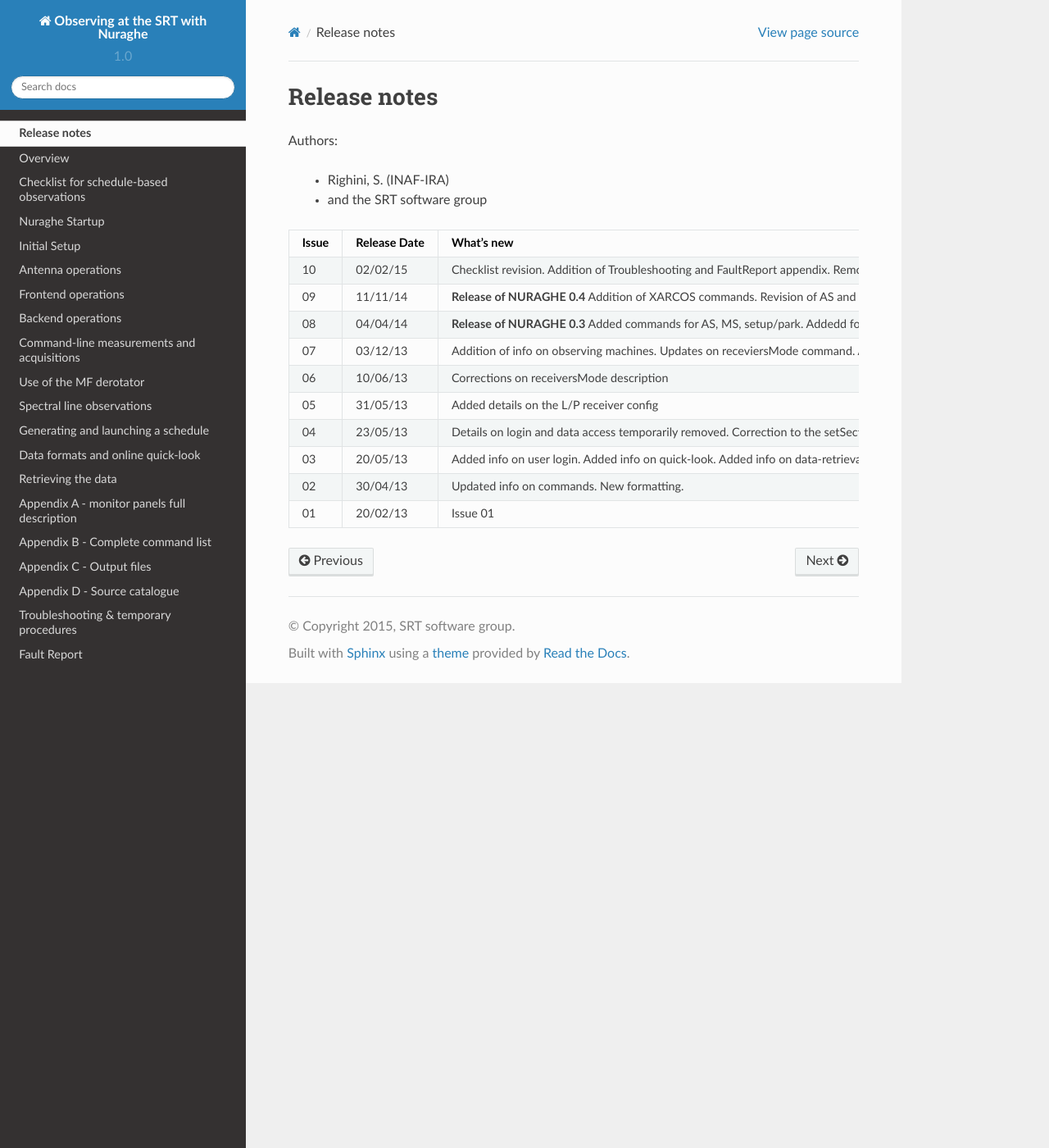
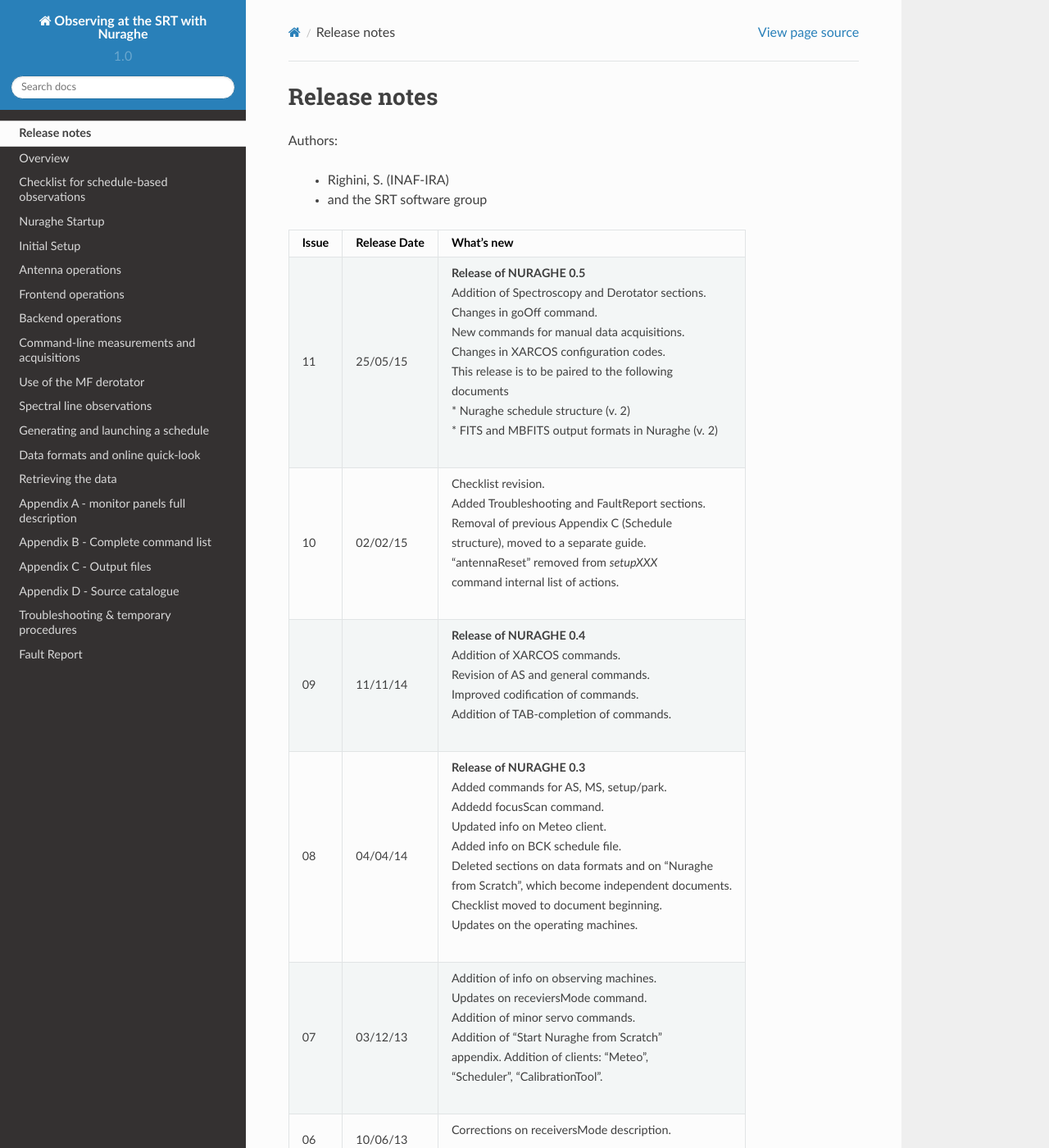
Before and after one commit to discos/doc, a Sphinx documentation site: the page built from user/srt/source/ReleaseNotes.rst, in a window 1280 px wide and 1400 px high. Shown: the whole window at 82% size. Built offline with Sphinx 7.4.7 and the Read the Docs theme 2.0.0, drawn with Linux system fonts in a browser that asks for light colours; some of the changed text lies outside the part shown.

Commit message:
Update of complete command list and of release notes.
Plus minor formal corrections in other pages.

```diff
--- a/user/srt/source/Command-line.rst
+++ b/user/srt/source/Command-line.rst
@@ -185,7 +185,7 @@
 
     > chooseRecorder=MANAGEMENT/FitsZilla
     > track=3c123
-    > goOff=HOR,3.0
+    > goOff=HOR,5
     > waitOnSource
     > tsys
     > azelOffsets=0.0d,0.0d
--- a/user/srt/source/ReleaseNotes.rst
+++ b/user/srt/source/ReleaseNotes.rst
@@ -8,57 +8,65 @@
 	* and the SRT software group
 
 
-===========  =========== =========================================
+===========  =========== =====================================================
 Issue	     Release     What’s
-	     Date        new
-===========  =========== =========================================
-10           02/02/15    Checklist revision. Addition of
-                         Troubleshooting and FaultReport appendix.
-                         Removal of previous Appendix C (Schedule
-                         structure), moved to a separate guide.
-                         “antennaReset” removed from *setupXXX*
-                         command internal list of actions.
------------  ----------- -----------------------------------------
-09           11/11/14    **Release of NURAGHE 0.4**
-                         Addition of XARCOS commands.
-                         Revision of AS and general commands.
-                         Improved codification of commands.
-                         Addition of TAB-completion of commands.
------------  ----------- -----------------------------------------
-08           04/04/14    **Release of NURAGHE 0.3**
-                         Added commands for AS, MS, setup/park.
-                         Addedd focusScan command.
-                         Updated info on Meteo client.
-                         Added info on BCK schedule file.
-                         Deleted sections on data formats and on
-                         “Nuraghe from Scratch”, which become
-                         independent documents.
-                         Checklist moved to document beginning.
-                         Updates on operating machines.
------------  ----------- -----------------------------------------
-07           03/12/13    Addition of info on observing machines.
-                         Updates on receviersMode command.
-                         Addition of minor servo commands.
-                         Addition of “Start Nuraghe from Scratch”
-                         appendix. Addition of clients: “Meteo”,
-                         “Scheduler”, “CalibrationTool”.
------------  ----------- -----------------------------------------
-06           10/06/13    Corrections on receiversMode description
------------  ----------- -----------------------------------------
-05           31/05/13    Added details on the L/P receiver config
------------  ----------- -----------------------------------------
-04           23/05/13    Details on login and data access
-                         temporarily removed. Correction to the
-                         setSection command description.
-                         Correction and more info on data
-                         quick-look
------------  ----------- -----------------------------------------
-03           20/05/13    Added info on user login. Added info on
-                         quick-look. Added info on data-retrieval.
-                         Description of OTFC scanning option.
-                         Addition of system calibrator catalogue.
------------  ----------- -----------------------------------------
-02           30/04/13    Updated info on commands. New formatting.
------------  ----------- -----------------------------------------
-01           20/02/13    Issue 01
-===========  =========== =========================================
+             Date        new
+===========  =========== =====================================================
+11           25/05/15    | **Release of NURAGHE 0.5**
+                         | Addition of Spectroscopy and Derotator sections.
+                         | Changes in goOff command.
+                         | New commands for manual data acquisitions.
+                         | Changes in XARCOS configuration codes.
+                         | This release is to be paired to the following
+                         | documents
+                         | * Nuraghe schedule structure (v. 2)
+                         | * FITS and MBFITS output formats in Nuraghe (v. 2)
+-----------  ----------- -----------------------------------------------------
+10           02/02/15    | Checklist revision.
+                         | Added Troubleshooting and FaultReport sections.
+                         | Removal of previous Appendix C (Schedule
+                         | structure), moved to a separate guide.
+                         | “antennaReset” removed from *setupXXX*
+                         | command internal list of actions.
+-----------  ----------- -----------------------------------------------------
+09           11/11/14    | **Release of NURAGHE 0.4**
+                         | Addition of XARCOS commands.
+                         | Revision of AS and general commands.
+                         | Improved codification of commands.
+                         | Addition of TAB-completion of commands.
+-----------  ----------- -----------------------------------------------------
+08           04/04/14    | **Release of NURAGHE 0.3**
+                         | Added commands for AS, MS, setup/park.
+                         | Addedd focusScan command.
+                         | Updated info on Meteo client.
+                         | Added info on BCK schedule file.
+                         | Deleted sections on data formats and on “Nuraghe
+                         | from Scratch”, which become independent documents.
+                         | Checklist moved to document beginning.
+                         | Updates on the operating machines.
+-----------  ----------- -----------------------------------------------------
+07           03/12/13    | Addition of info on observing machines.
+                         | Updates on receviersMode command.
+                         | Addition of minor servo commands.
+                         | Addition of “Start Nuraghe from Scratch”
+                         | appendix. Addition of clients: “Meteo”,
+                         | “Scheduler”, “CalibrationTool”.
+-----------  ----------- -----------------------------------------------------
+06           10/06/13    | Corrections on receiversMode description.
+-----------  ----------- -----------------------------------------------------
+05           31/05/13    | Added details on the L/P receiver configurations.
+-----------  ----------- -----------------------------------------------------
+04           23/05/13    | Details on login and data access temporarily removed
+                         | Correction to the setSection command description.
+                         | Correction and more info on data quick-look
+-----------  ----------- -----------------------------------------------------
+03           20/05/13    | Added info on user login.
+                         | Added info on quick-look.
+                         | Added info on data-retrieval.
+                         | Description of OTFC scanning option.
+                         | Addition of system calibrator catalogue.
+-----------  ----------- -----------------------------------------------------
+02           30/04/13    | Updated info on commands. New formatting.
+-----------  ----------- -----------------------------------------------------
+01           20/02/13    | Issue 01
+===========  =========== =====================================================
--- a/user/srt/source/Spectroscopy.rst
+++ b/user/srt/source/Spectroscopy.rst
@@ -103,6 +103,7 @@
 tuning:
 
   * **LO**: only the front-end local oscillator is moved
+
   * **ALL**: first of all the front-end local oscillator is tuned, then
     the back-end - if it allows such a sub-tuning - also performs a further
     frequency adjustment, in order to centre the line(s) in the various
```
Also changed, not shown: user/srt/source/Antenna.rst (+8 -7 lines), user/srt/source/Appendix_B.rst (+78 -15 lines), user/srt/source/Derotator.rst (+10 -12 lines).
